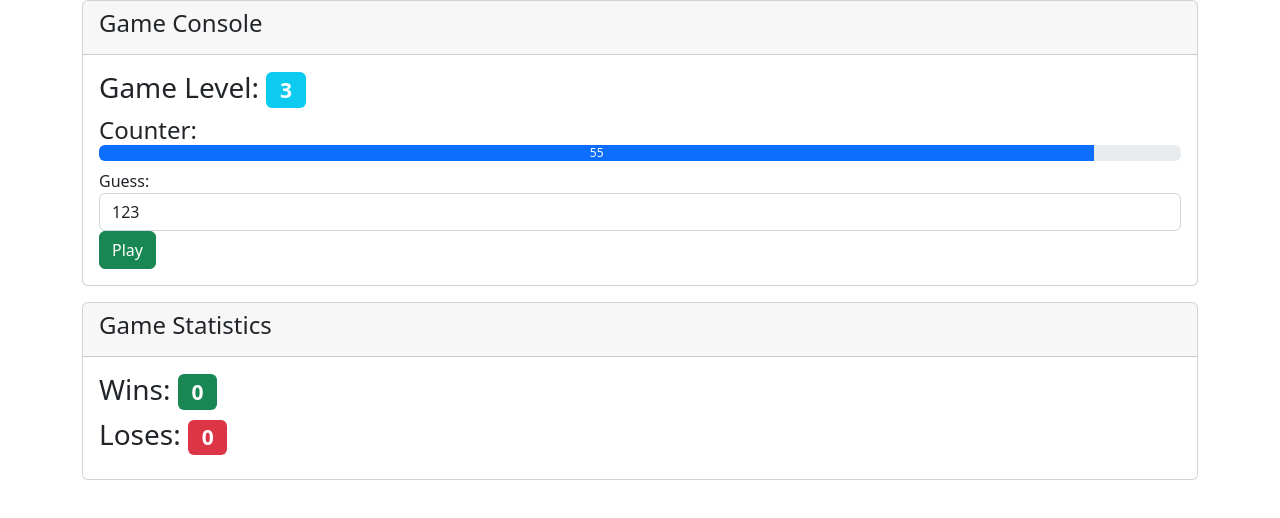
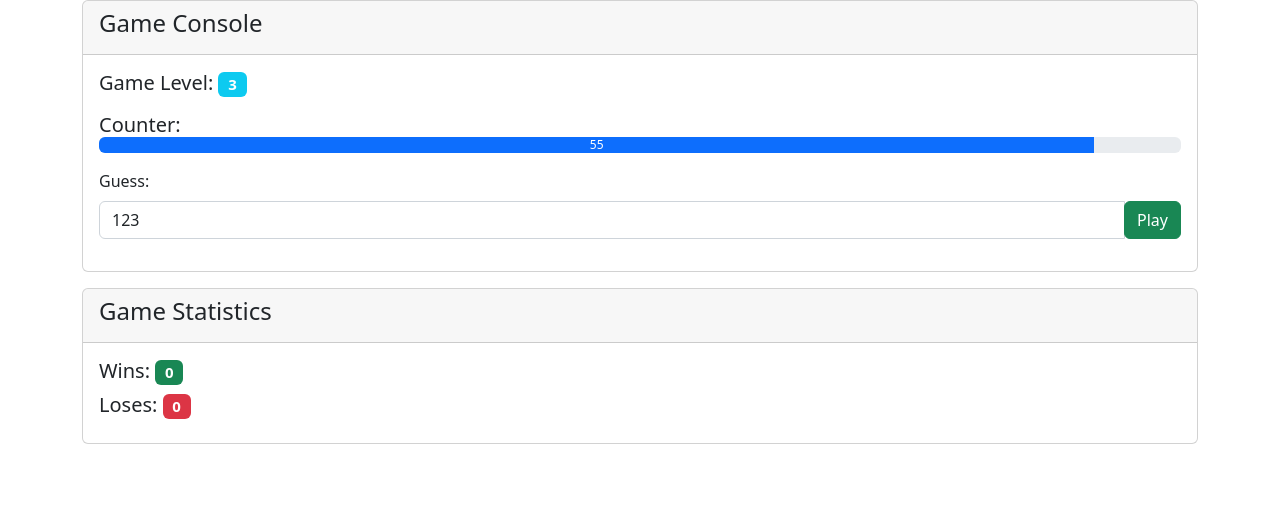
Before and after one commit to deepcloudlabs/dcl306-2022-dec-05, a React (Create React App) app in the folder mastermind/: page / in a window 1280 px wide. Shown: the top 518 px of the page. Built offline with nearby package versions, Linux system fonts and the light colour scheme.

Commit message:
minor changes

```diff
--- a/mastermind/src/App.js
+++ b/mastermind/src/App.js
@@ -94,7 +94,6 @@ class App extends React.PureComponent {
             digits.push(digit);
         }
         let secret = digits.reduce((n, d) => 10 * n + d, 0);
-        console.log(secret);
         return secret;
     }
 
@@ -110,7 +109,7 @@ class App extends React.PureComponent {
     handleInput(event) {
         let game = {...this.state.game};
         game.guess = Number(event.target.value);
-        this.setState({game},this.saveGameStateToLocalStorage);
+        this.setState({game}, this.saveGameStateToLocalStorage);
     }
 
     evaluateMove = (guess, secret) => {
@@ -177,24 +176,26 @@ class App extends React.PureComponent {
                             <Badge label="Max Tries" className="bg-danger" value={this.state.game.maxTries}></Badge>
                         </FormGroup>
                         <FormGroup>
-                            <h4 className="card-title">Counter:
+                            <h5 className="card-title">Counter:
                                 <div className="progress">
                                     <div className={this.state.game.pbCounterClass}
                                          style={this.state.game.pbCounterStyle}>{this.state.game.counter}</div>
                                 </div>
-                            </h4>
+                            </h5>
                         </FormGroup>
                         <FormGroup>
-                            <label htmlFor="guess">Guess:</label>
+                            <label className="form-label" htmlFor="guess">Guess:</label>
+                            <div className="input-group mb-3">
                                 <input type="text"
                                        id="guess"
                                        name="guess"
                                        className="form-control"
                                        onChange={this.handleInput}
                                        value={this.state.game.guess}></input>
-                            <button onClick={this.play}
-                                    className="btn btn-success">Play
-                            </button>
+                                <div className="input-group-append">
+                                    <button onClick={this.play} className="btn btn-success">Play</button>
+                                </div>
+                            </div>
                         </FormGroup>
                     </CardBody>
                 </Card>
--- a/mastermind/src/component/common/badge.js
+++ b/mastermind/src/component/common/badge.js
@@ -1,12 +1,10 @@
 import React from "react";
-
 export default function Badge({showLabel=true, className,value,label}){
-    console.log(showLabel)
-    if (showLabel == false)
+    if (showLabel.toString() === false.toString())
         return(
-            <h3><span className={"badge " + className}>{value}</span></h3>
+            <h5><span className={"badge " + className}>{value}</span></h5>
         );
     return(
-        <h3> {label}: <span className={"badge " + className}>{value}</span></h3>
+        <h5> {label}: <span className={"badge " + className}>{value}</span></h5>
     );
 }
--- a/mastermind/src/component/common/form-group.js
+++ b/mastermind/src/component/common/form-group.js
@@ -4,7 +4,7 @@ export default function FormGroup({show=true,children}){
     if(!show)
         return "";
     return(
-        <div className="form-group">
+        <div className="mb-3">
             {children}
         </div>
     );
--- a/mastermind/src/component/mastermind/move-evaluation.js
+++ b/mastermind/src/component/mastermind/move-evaluation.js
@@ -1,22 +1,20 @@
-import Badge from "../common/badge";
 import React from "react";
 
 export default function MoveEvaluation({move}) {
     if (move.perfectMatch === 0 & move.partialMatch === 0) {
         return (
-            <Badge showLabel="false" className="bg-warning" value="No match"></Badge>
+            <h5><span className="badge bg-warning">No match</span></h5>
         );
     }
     let badgePerfectMatch = "";
     if (move.perfectMatch > 0)
-        badgePerfectMatch = <Badge showLabel={false} className="bg-success" value={move.perfectMatch}></Badge>;
+        badgePerfectMatch = <span className="badge bg-success">{move.perfectMatch}</span>;
     let badgePartialMatch = "";
     if (move.partialMatch > 0)
-        badgePartialMatch = <Badge showLabel={false} className="bg-danger" value={move.partialMatch}></Badge>;
+        badgePartialMatch = <span className="badge bg-danger">{move.partialMatch}</span>;
     return (
         <>
-            {badgePartialMatch}
-            {badgePerfectMatch}
+            <h5>{badgePartialMatch} {badgePerfectMatch}</h5>
         </>
     )
 
```
Also changed, not shown: 2 other files (tests, documents, lock files or other folders). Lines whose indentation alone changed are shown as unchanged.
